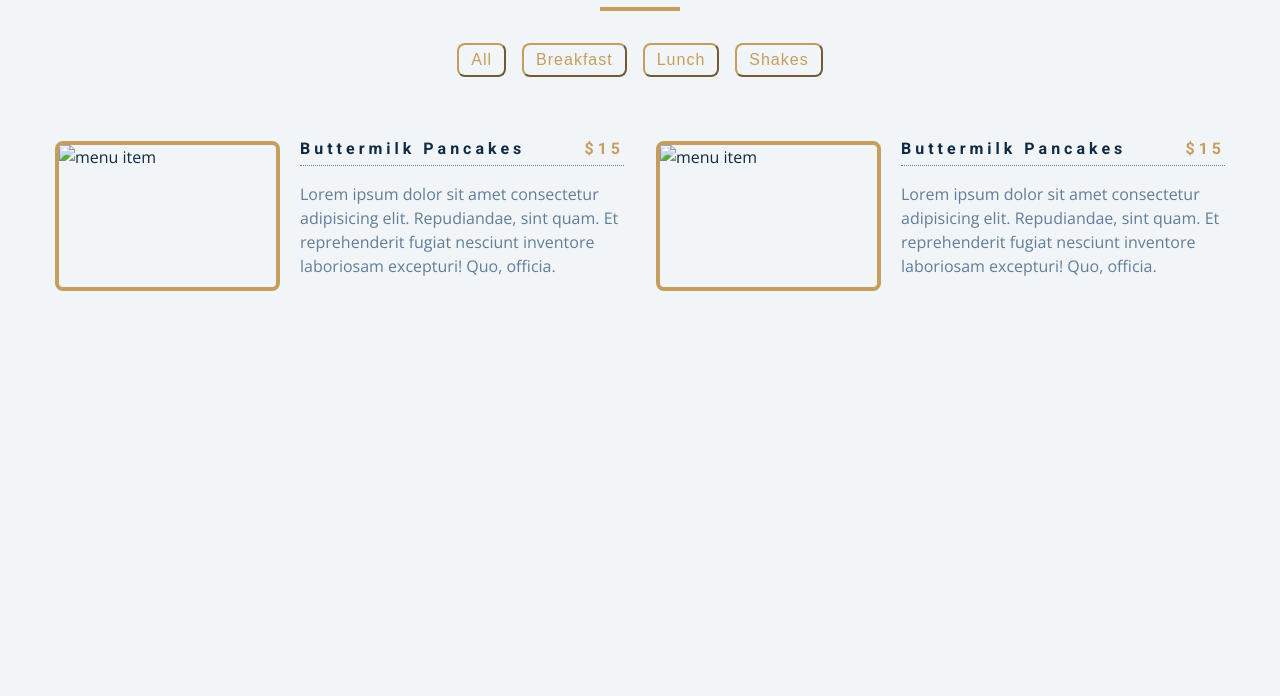
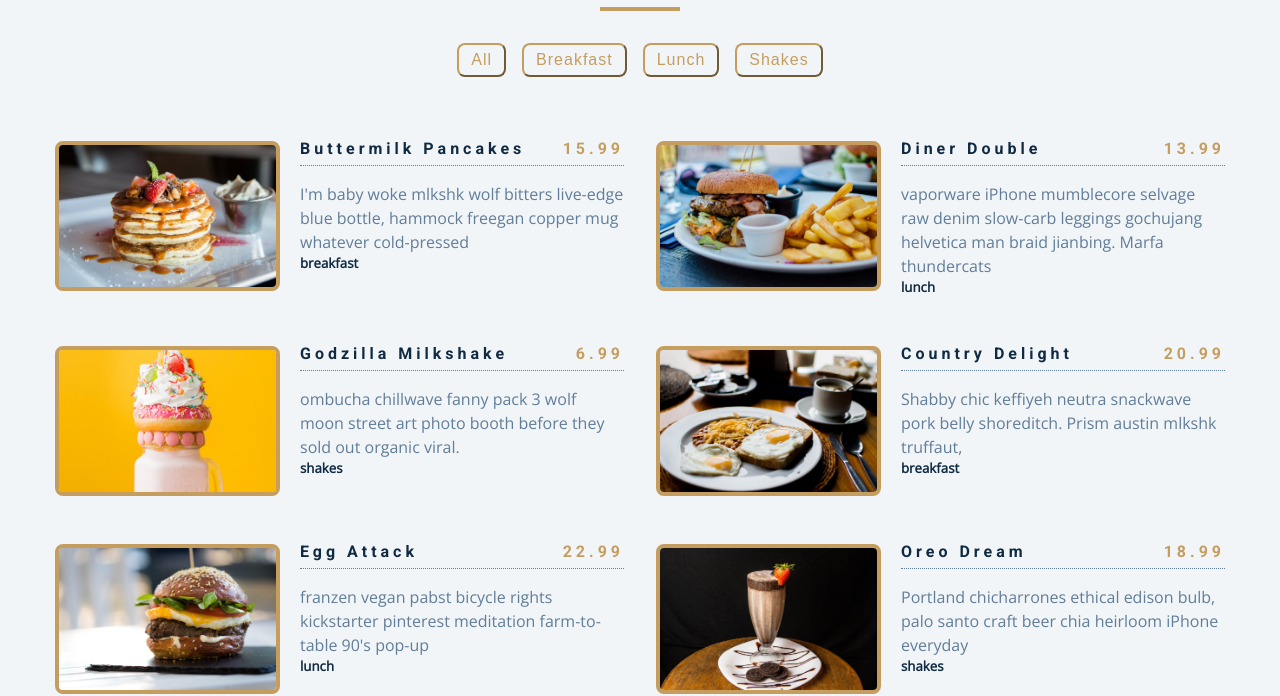
Before and after one commit to tejasforever/tejasforever-javascript-class-task, a plain HTML site: page menu-task-for-batch-8-main/index.html in a window 1280 px wide. Shown: the part 125-821 px from the top of the page. Before the commit the page ends 800 px from the top, so only its background shows below. Drawn offline with nearby package versions, Linux system fonts and the light colour scheme.

Commit message:
Update index.html

```diff
--- a/menu-task-for-batch-8-main/index.html
+++ b/menu-task-for-batch-8-main/index.html
@@ -33,40 +33,26 @@
       <!-- menu items -->
       <div class="section-center" id="menu">
         <!-- single item -->
-        <article class="menu-item">
-          <img src="./menu-item.jpeg" alt="menu item" class="photo" />
-          <div class="item-info">
-            <header>
-              <h4>buttermilk pancakes</h4>
-              <h4 class="price">$15</h4>
-            </header>
-            <p class="item-text">
-              Lorem ipsum dolor sit amet consectetur adipisicing elit.
-              Repudiandae, sint quam. Et reprehenderit fugiat nesciunt inventore
-              laboriosam excepturi! Quo, officia.
-            </p>
-          </div>
-        </article>
-
-        <article class="menu-item">
-          <img src="./menu-item.jpeg" alt="menu item" class="photo" />
-          <div class="item-info">
-            <header>
-              <h4>buttermilk pancakes</h4>
-              <h4 class="price">$15</h4>
-            </header>
-            <p class="item-text">
-              Lorem ipsum dolor sit amet consectetur adipisicing elit.
-              Repudiandae, sint quam. Et reprehenderit fugiat nesciunt inventore
-              laboriosam excepturi! Quo, officia.
-            </p>
-          </div>
-        </article>
-
-
+        <div class="mycode" id="myjava"></div>
       </div>
     </section>
     <!-- javascript -->
-     <script src="app.js"></script>
+    <script src="app.js"></script>
+    <script>
+      const mycode = menu.map(a => `<article class="menu-item"><img src="${a.img}" alt="menu item" class="photo" />
+          <div class="item-info">
+            <header>
+              <h4>${a.title}</h4>
+              <h4 class="price">${a.price}</h4>
+            </header>
+            <p class="item-text">
+            ${a.desc}
+            </p>
+            <h5 class="category">${a.category}</h5>
+          </div>
+          </article>`).join("");
+          console.log(mycode);
+          document.getElementById("menu").innerHTML =  mycode;
+    </script>
   </body>
 </html>
```
